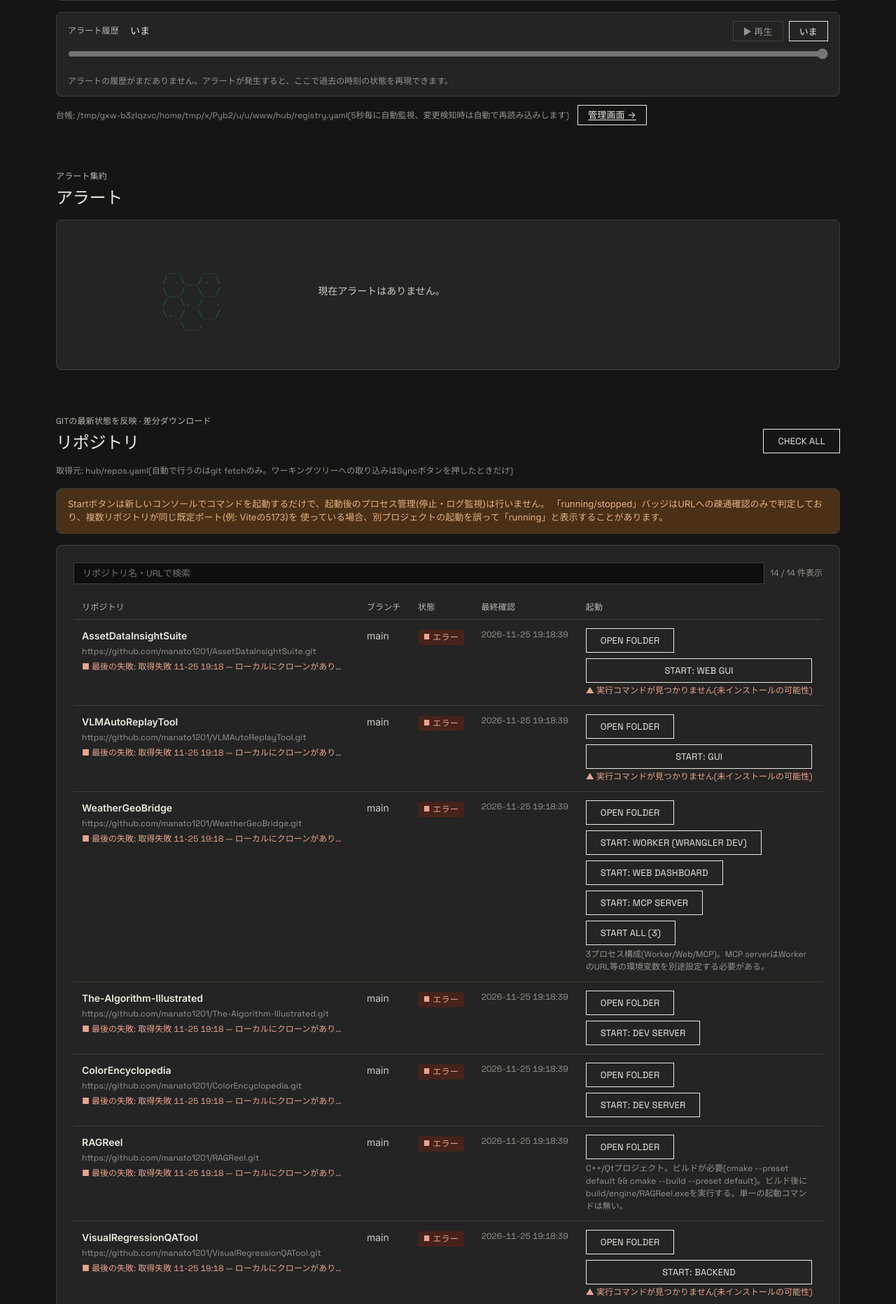
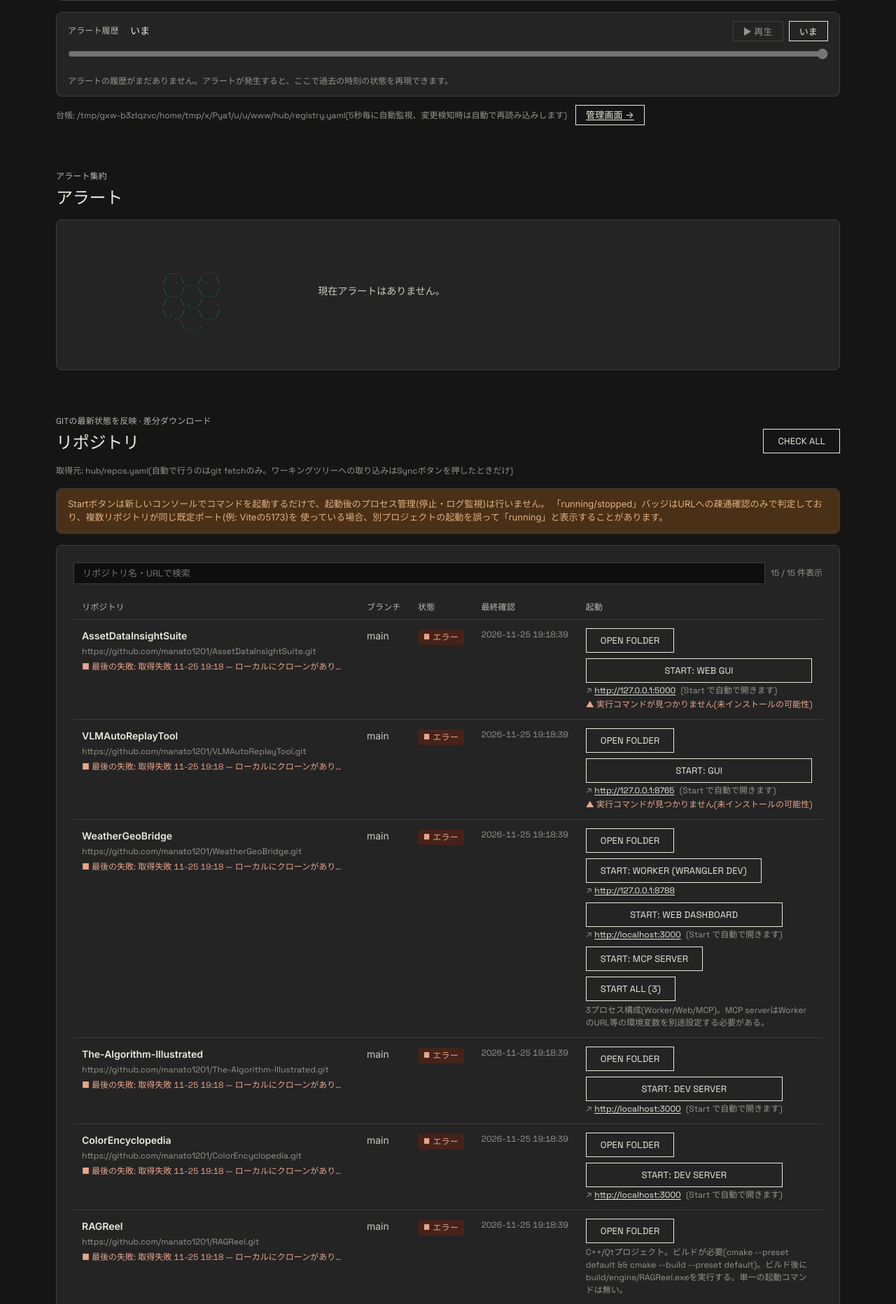
Before and after one commit to manato1201/ToolOrchestrationHub, a FastAPI app: page / in a window 1280 px wide. Shown: the part 1043-2907 px from the top of the page at 70% size. Run offline with FastAPI, Linux system fonts and the light colour scheme; parts of the project's set-up code (start-up, migrations or seed data) failed here and were passed over.

Commit message:
feat(launcher): 起動した対象の URL を表示し、Web 画面は届いたら新しいタブで自動で開く。ChapterLens の起動・停止を足す
- repos.yaml の launch に任意の open(既定 true)。画面の無いもの(ヘルスチェック・API)は open: false
- 画面: URL をリンクで表示(http/https のみ)。Start でタブを先に開き、届いたら移す(最大 90 秒)。Start all は先頭の 1 つだけ
- GET /api/repos/{repo_id}/launch/{n}/reachable(URL は repos.yaml の固定値だけ)
- ChapterLens を 15 件目に追加(Start/Stop)

```diff
--- a/hub/dashboard/app.py
+++ b/hub/dashboard/app.py
@@ -426,6 +426,9 @@ def create_app(
             return "作業ディレクトリが存在しません"
         return message
 
+    def _is_http_url(url: Optional[str]) -> bool:
+        return bool(url) and url.lower().startswith(("http://", "https://"))
+
     def _load_launch_rows(entry) -> list[dict]:
         """ユーザー追加要件「個別に起動できるようにしたい」向け。各LaunchTargetの疎通確認結果を
         _launch_check_loopが更新したキャッシュから読むだけ(リクエスト経路でのI/Oを避ける)。
@@ -450,6 +453,10 @@ def create_app(
                 {
                     "name": target.name,
                     "url": target.url,
+                    # 画面へリンクとして出すURL。http(s)だけ(repos.yamlの書き間違いで javascript: 等が出ないように)
+                    "link_url": target.url if _is_http_url(target.url) else None,
+                    # 起動後にブラウザの新しいタブで自動で開くか(Web GUIだけ。APIやヘルスチェックは表示のみ)
+                    "auto_open": bool(target.open and _is_http_url(target.url)),
                     "state": state,
                     "can_stop": can_stop,
                     "reachable": reachable,
@@ -850,6 +857,21 @@ def create_app(
             raise HTTPException(status_code=500, detail=result.message)
         return {"repo_id": repo_id, "ok": result.ok, "message": result.message, "pid": result.pid}
 
+    @app.get("/api/repos/{repo_id}/launch/{target_index}/reachable", dependencies=[auth.viewer])
+    async def api_repo_launch_reachable(repo_id: str, target_index: int) -> dict:
+        """起動したあと、画面が「URLに届いたら新しいタブで開く」ために、その場で1回だけ疎通を確かめる。
+
+        URLはrepos.yamlの固定値だけ(リクエストからは受け取らない)。10秒おきのキャッシュではなく、
+        起動直後の待ちに使うので、毎回確かめる(0.5秒で打ち切る)。urlが無ければ reachable は null。
+        """
+        entry = repo_registry.get(repo_id)
+        if entry is None:
+            raise HTTPException(status_code=404, detail=f"unknown repo_id: {repo_id}")
+        if not (0 <= target_index < len(entry.launch_targets)):
+            raise HTTPException(status_code=404, detail=f"unknown launch target index: {target_index}")
+        reachable = await asyncio.to_thread(check_target_reachable, entry.launch_targets[target_index])
+        return {"reachable": reachable}
+
     @app.post("/api/repos/{repo_id}/stop/{target_index}", dependencies=[auth.operator])
     async def api_repo_stop(repo_id: str, target_index: int) -> dict:
         """2026-11-17(本人の要望)「各システムの起動・終了の操作」。**このHubが起動したプロセスだけ**を止める。
--- a/hub/dashboard/static/app.js
+++ b/hub/dashboard/static/app.js
@@ -981,20 +981,84 @@
     });
   }
 
+  // 起動したあと、URL に届いたら新しいタブで開く(2026-11-24)。
+  // ポップアップブロックを避けるため、タブはクリックの瞬間(同期)に開き、届いたらそこへ移す。
+  // 開けなかった・待ちきれなかったときは、行に出している URL のリンクから開ける。
+  const OPEN_WAIT_MS = 90000;
+  const OPEN_POLL_MS = 1000;
+
+  function prepareTab(btn) {
+    if (btn.dataset.autoOpen !== "true" || !btn.dataset.url) return null;
+    let tab = null;
+    try {
+      tab = window.open("about:blank", "_blank");
+      if (tab) {
+        tab.opener = null;
+        tab.document.title = btn.dataset.targetName || "起動中";
+        const msg = tab.document.createElement("p");
+        msg.textContent = `${btn.dataset.targetName || "ツール"} の起動を待っています…(最大 90 秒)`;
+        tab.document.body.appendChild(msg);
+      }
+    } catch (err) {
+      tab = null;
+    }
+    return tab;
+  }
+
+  async function waitReachable(btn, onTick) {
+    const started = Date.now();
+    while (Date.now() - started < OPEN_WAIT_MS) {
+      try {
+        const res = await fetch(`/api/repos/${btn.dataset.repoId}/launch/${btn.dataset.targetIndex}/reachable`);
+        if (res.ok && (await res.json()).reachable === true) return true;
+      } catch (err) {
+        // Hub への問い合わせの一時的な失敗は、待ちを続ける
+      }
+      if (onTick) onTick(Math.round((Date.now() - started) / 1000));
+      await new Promise((resolve) => window.setTimeout(resolve, OPEN_POLL_MS));
+    }
+    return false;
+  }
+
+  // 起動に成功したあとの共通の流れ。戻り値: "opened"(開いた)/ "timeout"(届かなかった・開けなかった)/ "no-open"(自動では開かない)
+  async function openWhenReady(btn, tab, onTick) {
+    if (btn.dataset.autoOpen !== "true" || !btn.dataset.url) return "no-open";
+    const ready = await waitReachable(btn, onTick);
+    if (ready) {
+      if (tab && !tab.closed) {
+        tab.location.href = btn.dataset.url;
+        return "opened";
+      }
+      // タブを先に開けなかった(ブロックされた)場合は、いま開く。これも止められたら、行の URL から開く
+      const late = window.open(btn.dataset.url, "_blank", "noopener");
+      return late ? "opened" : "timeout";
+    }
+    if (tab && !tab.closed) tab.close();
+    return "timeout";
+  }
+
   $$(".repo-launch-btn").forEach((btn) => {
     const originalText = btn.textContent;
     btn.addEventListener("click", async (event) => {
       const target = event.currentTarget;
       target.disabled = true;
       target.textContent = "Starting...";
+      const tab = prepareTab(target);
       try {
         const res = await fetch(`/api/repos/${target.dataset.repoId}/launch/${target.dataset.targetIndex}`, { method: "POST" });
         const body = await res.json();
         if (!res.ok) throw new Error(body.detail || `HTTP ${res.status}`);
         target.textContent = "Started";
         pop(target);
-        window.setTimeout(() => window.location.reload(), 1500);
+        const outcome = await openWhenReady(target, tab, (sec) => {
+          target.textContent = `Waiting... ${sec}s`;
+        });
+        if (outcome === "timeout") {
+          window.alert("起動はしましたが、URL をタブで開けませんでした(まだ届いていない・または、ブロックされました)。行に出ている URL から、開いてください。");
+        }
+        window.location.reload();
       } catch (err) {
+        if (tab && !tab.closed) tab.close();
         target.disabled = false;
         target.textContent = originalText;
         window.alert(`起動に失敗しました: ${err}`);
@@ -1047,6 +1111,9 @@
       const launchButtons = $$(`.repo-launch-btn[data-repo-id="${repoId}"]`);
       target.disabled = true;
       target.textContent = "Starting all...";
+      // 自動で開く対象のうち、先頭の 1 つだけ、クリックの瞬間にタブを開く(ブロックされにくい)。残りは、届いたら開く(止められたら URL のリンクから)
+      const firstAuto = launchButtons.findIndex((b) => b.dataset.autoOpen === "true" && b.dataset.url);
+      const tabs = launchButtons.map((b, i) => (i === firstAuto ? prepareTab(b) : null));
 
       const previous = target.parentElement.querySelector(".steps");
       if (previous) previous.remove();
@@ -1088,12 +1155,29 @@
       }
       if (failedCount > 0) {
         // 失敗は、ステップに残したまま、ダイアログで遮らない(どれが失敗したか見える)
+        tabs.forEach((t) => { if (t && !t.closed) t.close(); });
         target.disabled = false;
         target.textContent = originalText;
       } else {
         target.textContent = "Started all";
         pop(target);
-        window.setTimeout(() => window.location.reload(), 1500);
+        let notOpened = 0;
+        for (const [index, launchBtn] of launchButtons.entries()) {
+          const outcome = await openWhenReady(launchBtn, tabs[index], (sec) => {
+            target.textContent = `Waiting... ${sec}s`;
+          });
+          if (outcome === "timeout") notOpened += 1;
+        }
+        if (notOpened > 0) {
+          // 一括起動は、ダイアログで遮らず、画面に残す(再読み込みもしない。URL は、各行のリンクから開ける)
+          const note = document.createElement("div");
+          note.className = "source-meta op-warn";
+          note.setAttribute("role", "status");
+          note.textContent = "▲ 起動はしましたが、URL をタブで開けなかったものがあります。各行の URL から開いてください。";
+          target.parentElement.appendChild(note);
+        } else {
+          window.location.reload();
+        }
       }
     });
   });
--- a/hub/dashboard/static/style.css
+++ b/hub/dashboard/static/style.css
@@ -1404,6 +1404,16 @@ body.is-history .overview-card {
   color: var(--state-danger-text);
 }
 
+/* 起動した対象の URL(リンク)。長い URL は、列を押し広げず折り返す */
+.op-url {
+  max-width: 320px;
+  overflow-wrap: anywhere;
+}
+
+.op-url-note {
+  margin-left: 4px;
+}
+
 .op-sync-cell {
   border-left: 1px solid var(--border-rim-subtle);
   padding-left: var(--space-16);
--- a/hub/dashboard/templates/index.html
+++ b/hub/dashboard/templates/index.html
@@ -232,7 +232,7 @@
                   </div>
                   {% for lt in r.launch_targets %}
                     <div class="op-row">
-                      <button class="btn-reload repo-launch-btn" data-repo-id="{{ r.repo_id }}" data-target-index="{{ loop.index0 }}" data-target-name="{{ lt.name }}" data-launch-state="{{ lt.state }}" type="button">
+                      <button class="btn-reload repo-launch-btn" data-repo-id="{{ r.repo_id }}" data-target-index="{{ loop.index0 }}" data-target-name="{{ lt.name }}" data-launch-state="{{ lt.state }}" data-auto-open="{{ 'true' if lt.auto_open else 'false' }}" data-url="{{ lt.link_url or '' }}" type="button">
                         Start: {{ lt.name }}
                         {#- 状態は 3 つ(記号と文字を併記): 稼働中 / 起動中 / 停止中 -#}
                         {% if lt.state == "running" %}<span class="pill pill-up">▶ 稼働中</span>
@@ -245,6 +245,13 @@
                       </button>
                       {% elif lt.state == "running" %}
                       <div class="source-meta">Hubの外で起動されているため、ここからは止められません</div>
+                      {% endif %}
+                      {#- URL は、起動していなくても表示する(自動で開けなかったときも、ここから開ける) -#}
+                      {% if lt.link_url %}
+                      <div class="source-meta op-url">
+                        <span aria-hidden="true">↗</span> <a href="{{ lt.link_url }}" target="_blank" rel="noopener noreferrer">{{ lt.link_url }}</a>
+                        {% if lt.auto_open %}<span class="op-url-note">(Start で自動で開きます)</span>{% endif %}
+                      </div>
                       {% endif %}
                       {% if lt.command_available is sameas false %}
                       <div class="source-meta op-warn">
--- a/hub/repo_sync.py
+++ b/hub/repo_sync.py
@@ -47,6 +47,9 @@ class LaunchTarget:
     command: str  # シェルで実行するコマンド文字列(repos.yaml側で定義済みの固定値のみ)
     cwd: str = "."  # local_pathからの相対パス
     url: Optional[str] = None  # 起動確認(疎通チェック)に使うURL。無ければ確認しない
+    # 起動したあと、このURLをブラウザの新しいタブで自動で開くか(Web GUI向け)。
+    # API・ヘルスチェックだけのもの(例: /health)は false にして、URLの表示だけにする。
+    open: bool = True
 
 
 @dataclass(frozen=True)
@@ -72,6 +75,7 @@ class RepoEntry:
                 command=lt["command"],
                 cwd=lt.get("cwd", "."),
                 url=lt.get("url"),
+                open=bool(lt.get("open", True)),
             )
             for lt in launch_raw
         )
```
Also changed, not shown: docs/learn/01-overview.md (+1 -1 lines), docs/learn/02-code-tour.md (+1 -1 lines), docs/learn/03-internals.md (+1 -1 lines), docs/learn/05-testing.md (+1 -1 lines), docs/lecture/06-testing-capstone.md (+1 -1 lines), hub/repos.yaml (+21 -0 lines), tests/test_dashboard_app.py (+89 -0 lines), tests/test_process_launcher.py (+37 -0 lines), tests/test_repo_sync.py (+2 -2 lines), README.md, docs/reference/changelog.md.
